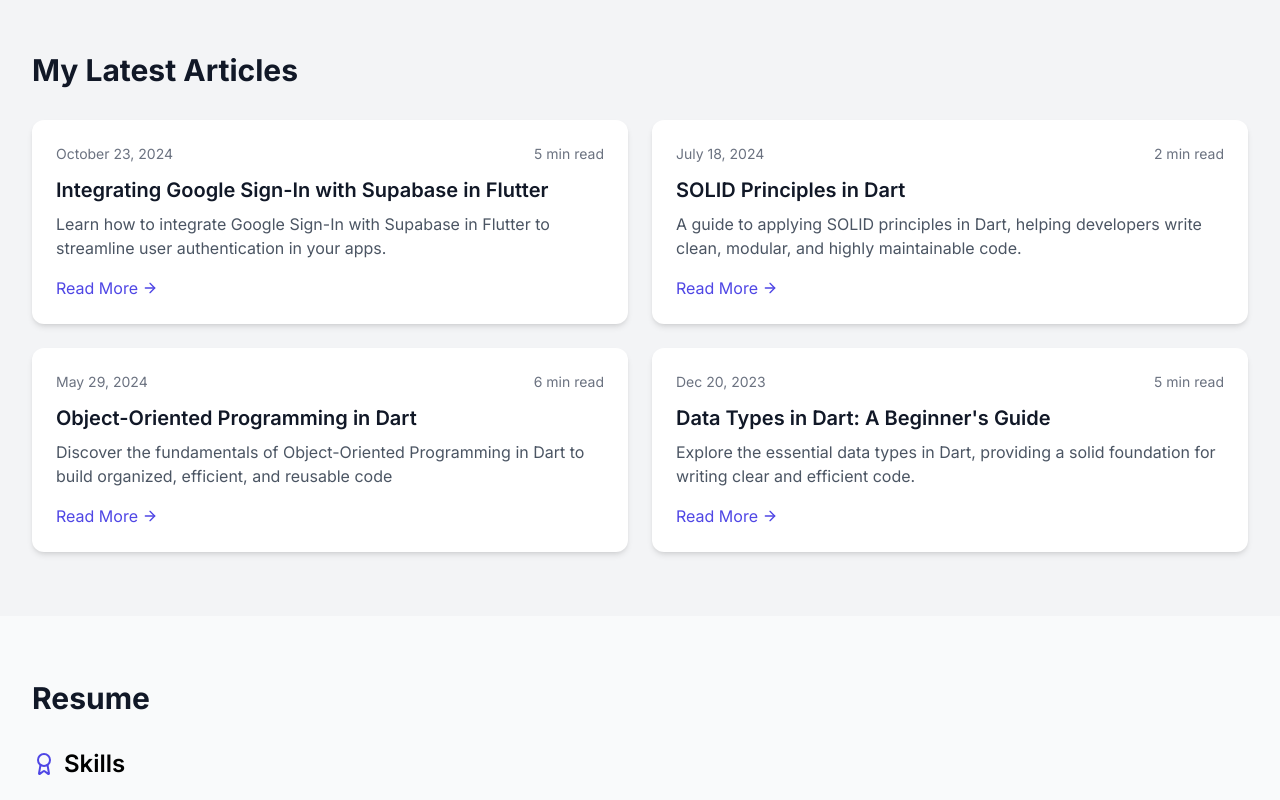
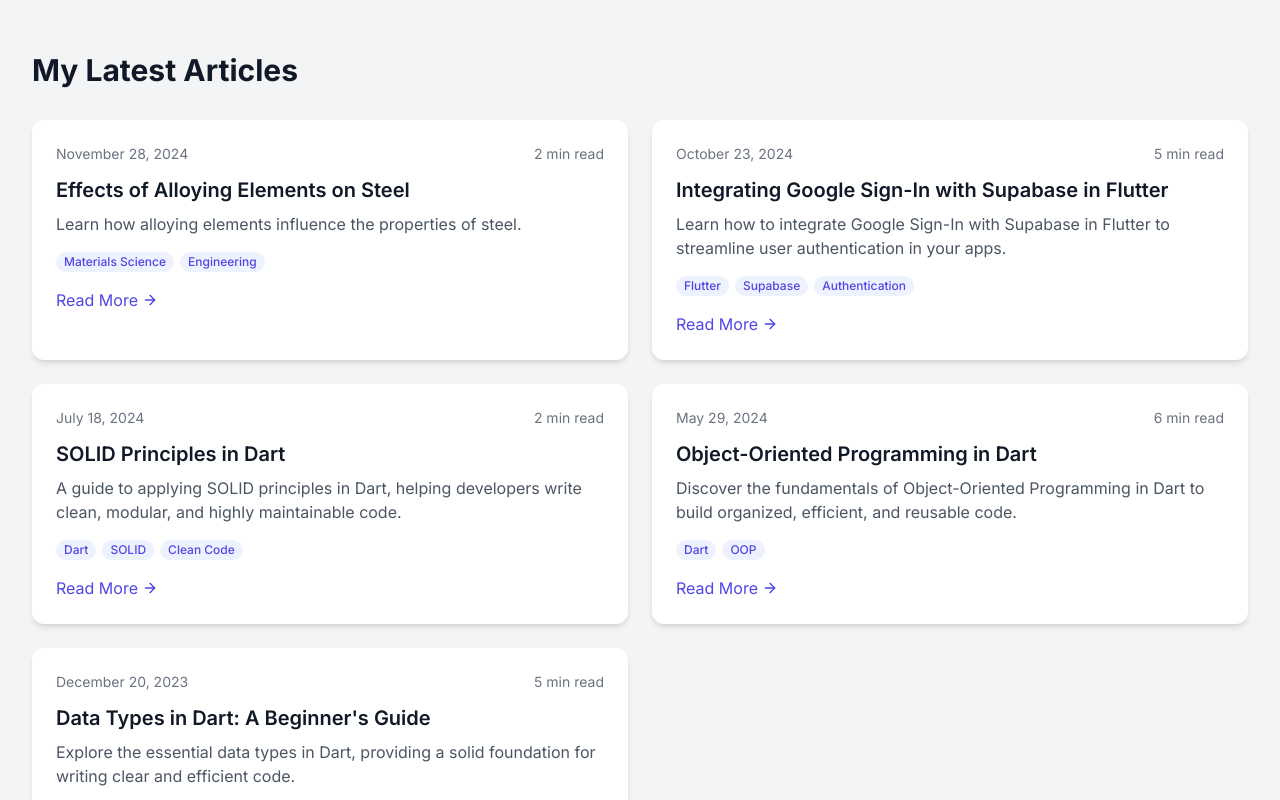
Before and after one commit to kokodavid/port4lio, a React (Vite) app: page / in a window 1280 px wide. Shown: the part 1340-2140 px from the top of the page. Built offline with nearby package versions, Linux system fonts and the light colour scheme.

Commit message:
update with alloying article

```diff
--- a/src/App.jsx
+++ b/src/App.jsx
@@ -56,10 +56,19 @@ function App() {
 
   const articles = [
     {
+      title: "Effects of Alloying Elements on Steel",
+      description: "Learn how alloying elements influence the properties of steel.",
+      date: "November 28, 2024",
+      readTime: "2 min read",
+      tags: ["Materials Science", "Engineering"],
+      link: "https://medium.com/@MochogeDavid/effects-of-alloying-elements-on-steel-dd90b0bdfc62"
+    },
+    {
       title: "Integrating Google Sign-In with Supabase in Flutter",
       description: "Learn how to integrate Google Sign-In with Supabase in Flutter to streamline user authentication in your apps.",
       date: "October 23, 2024",
       readTime: "5 min read",
+      tags: ["Flutter", "Supabase", "Authentication"],
       link: "https://medium.com/@MochogeDavid/integrating-google-sign-in-with-supabase-in-a-flutter-app-efea8329f4e2"
     },
     {
@@ -67,20 +76,23 @@ function App() {
       description: "A guide to applying SOLID principles in Dart, helping developers write clean, modular, and highly maintainable code.",
       date: "July 18, 2024",
       readTime: "2 min read",
+      tags: ["Dart", "SOLID", "Clean Code"],
       link: "https://medium.com/@MochogeDavid/solid-principles-in-dart-d78de9d14299"
     },
     {
       title: "Object-Oriented Programming in Dart",
-      description: "Discover the fundamentals of Object-Oriented Programming in Dart to build organized, efficient, and reusable code",
+      description: "Discover the fundamentals of Object-Oriented Programming in Dart to build organized, efficient, and reusable code.",
       date: "May 29, 2024",
       readTime: "6 min read",
+      tags: ["Dart", "OOP"],
       link: "https://medium.com/@MochogeDavid/object-oriented-programming-in-dart-ee080999b2c8"
     },
     {
       title: "Data Types in Dart: A Beginner's Guide",
       description: "Explore the essential data types in Dart, providing a solid foundation for writing clear and efficient code.",
-      date: "Dec 20, 2023",
+      date: "December 20, 2023",
       readTime: "5 min read",
+      tags: ["Dart", "Beginner"],
       link: "https://medium.com/@MochogeDavid/data-types-in-dart-a-beginners-guide-caefde163e80"
     }
   ];
--- a/src/components/ArticleCard.jsx
+++ b/src/components/ArticleCard.jsx
@@ -1,7 +1,7 @@
 import React from 'react';
 import { ArrowRightIcon } from 'lucide-react';
 
-const ArticleCard = ({ title, description, date, readTime, link }) => {
+const ArticleCard = ({ title, description, date, readTime, link, tags = [] }) => {
   return (
     <div className="bg-white rounded-xl shadow-md p-6 hover:shadow-lg transition-shadow">
       <div className="flex items-center justify-between text-sm text-gray-500 mb-3">
@@ -10,6 +10,18 @@ const ArticleCard = ({ title, description, date, readTime, link }) => {
       </div>
       <h3 className="text-xl font-semibold text-gray-900 mb-2">{title}</h3>
       <p className="text-gray-600 mb-4">{description}</p>
+      {tags.length > 0 && (
+        <div className="flex flex-wrap gap-1.5 mb-4">
+          {tags.map((tag) => (
+            <span
+              key={tag}
+              className="px-2 py-0.5 bg-indigo-50 text-indigo-600 rounded-full text-xs font-medium"
+            >
+              {tag}
+            </span>
+          ))}
+        </div>
+      )}
       <a
         href={link}
         className="inline-flex items-center text-indigo-600 hover:text-indigo-700"
```
